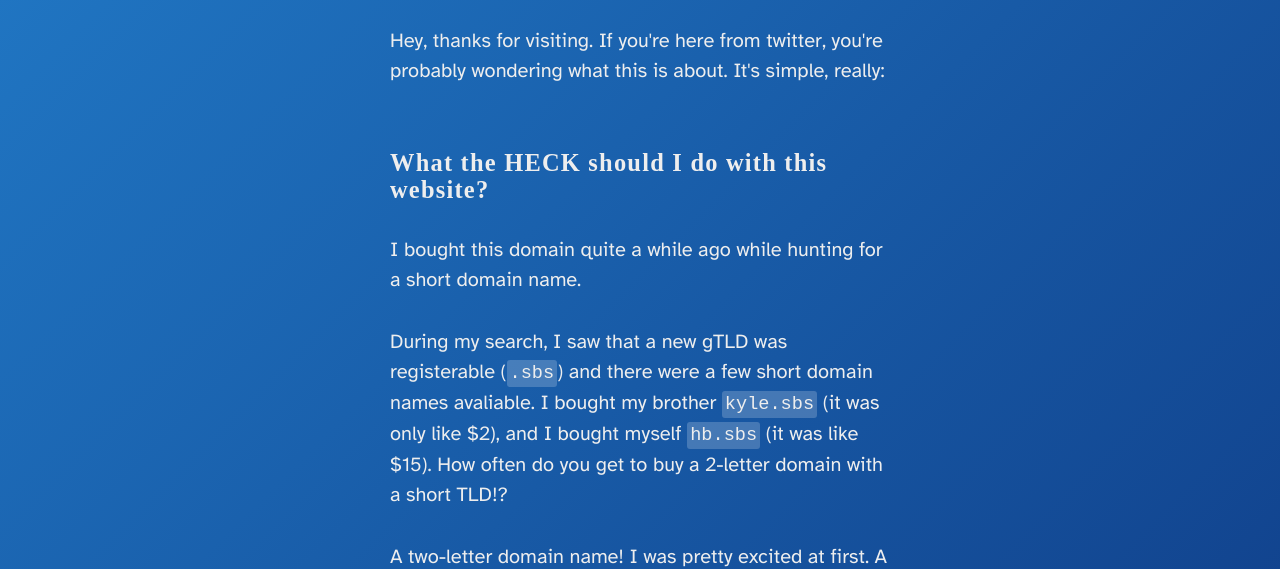
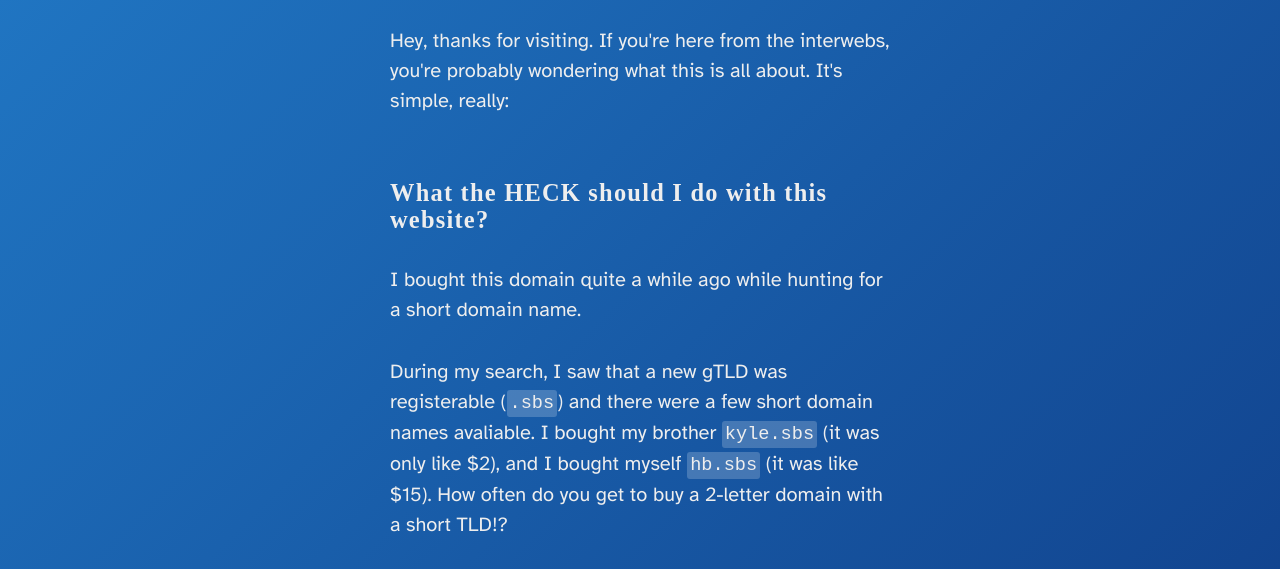
Before and after one commit to sldty/website, a plain HTML site: page index.html in a window 1280 px wide. Shown: the part 156-725 px from the top of the page. Drawn offline with Linux system fonts and the light colour scheme; a web font is replaced by a local one.

Commit message:
Update index.html

```diff
--- a/index.html
+++ b/index.html
@@ -14,7 +14,7 @@
 
     <h1 class="title">Welcome to <code>hb.sbs</code>!</h1>
 
-    <p>Hey, thanks for visiting. If you're here from twitter, you're probably wondering what this is about. It's simple, really:</p>
+    <p>Hey, thanks for visiting. If you're here from the interwebs, you're probably wondering what this is all about. It's simple, really:</p>
 
     <h2>What the HECK should I do with this website?</h2>
 
```
